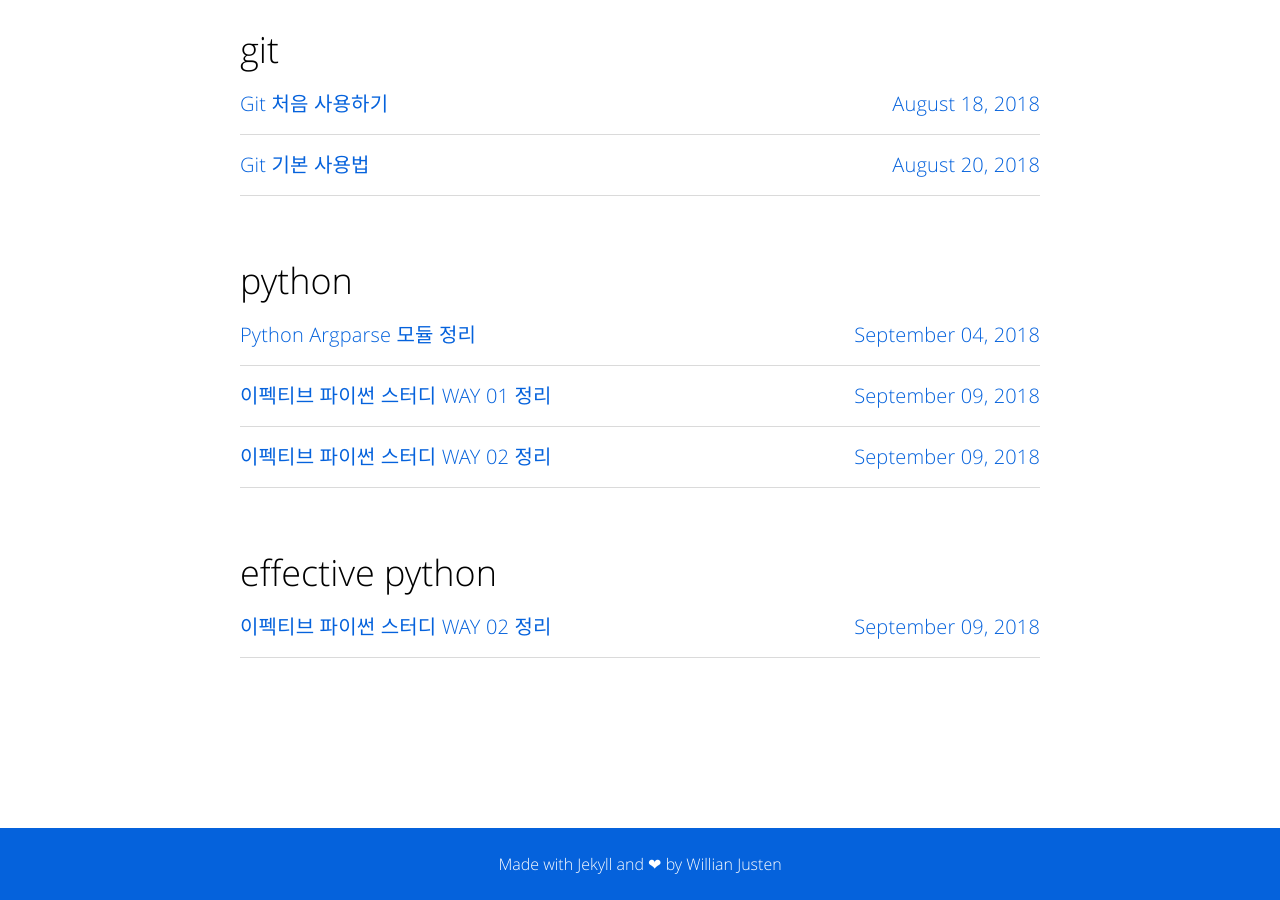
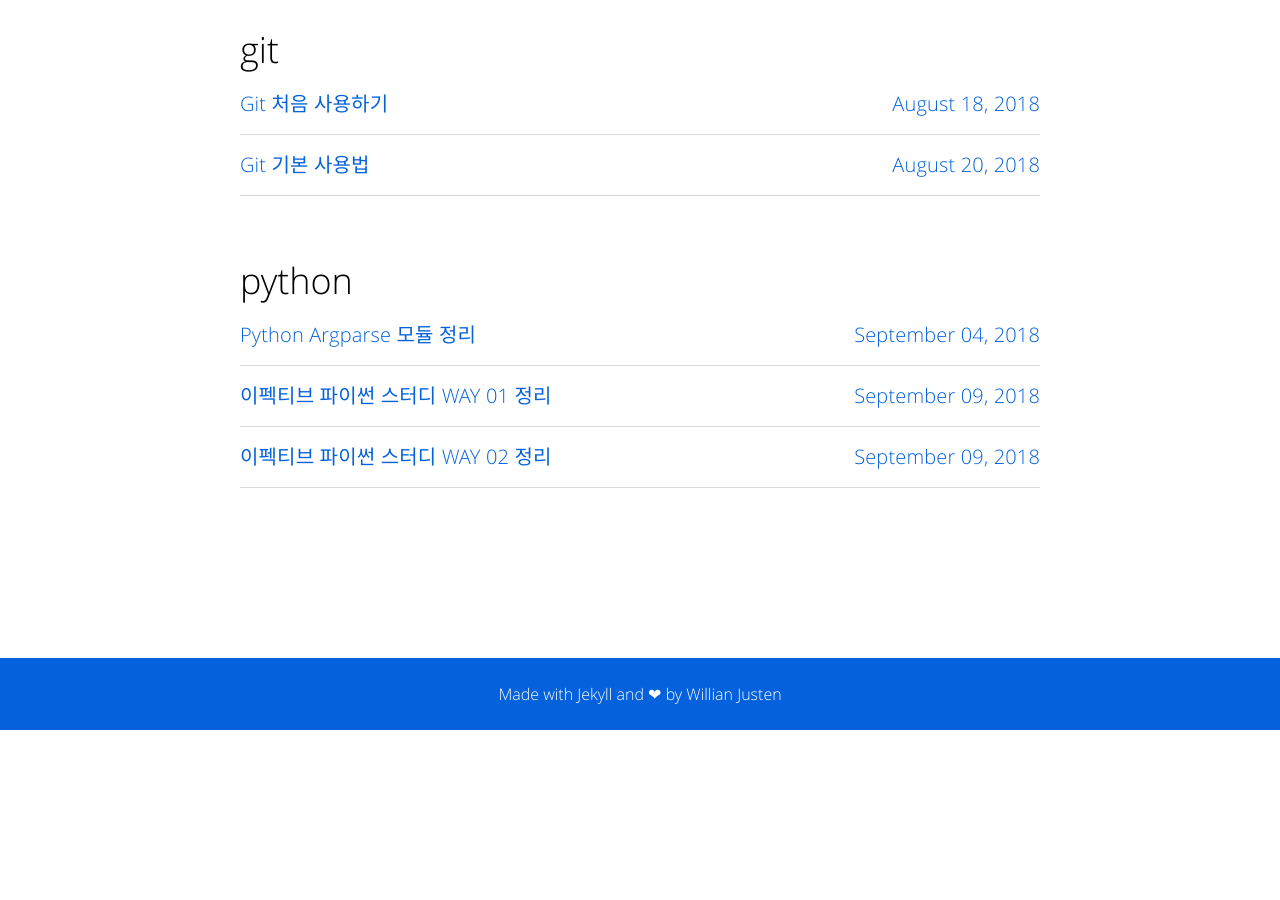
Before and after one commit to hcnoh/blog-prev, a Jekyll site: the page built from tags.html, in a window 1280 px wide and 900 px high, scrolled down 1535 px. Built offline with Jekyll 4.4.1, drawn with Linux system fonts in a browser that asks for light colours; after the commit the page ends 2265 px from its top, so only the background shows below that; some of the changed lines change nothing that is shown.

Commit message:
Update 2018-09-09-effective-python-way02.md

```diff
--- a/_posts/2018-09-09-effective-python-way02.md
+++ b/_posts/2018-09-09-effective-python-way02.md
@@ -6,9 +6,8 @@ image: '/assets/img/'
 description: '이펙티브 파이썬 코딩의 기술 책 스터디 정리'
 tags:
 - python
-- effective python
 categories:
-- Development
+- 이펙티브 파이썬 스터디
 twitter_text: '이펙티브 파이썬 스터디 WAY 02 정리'
 ---
 이번 포스팅은 다음의 링크를 참고하여 작성하였다.
```
